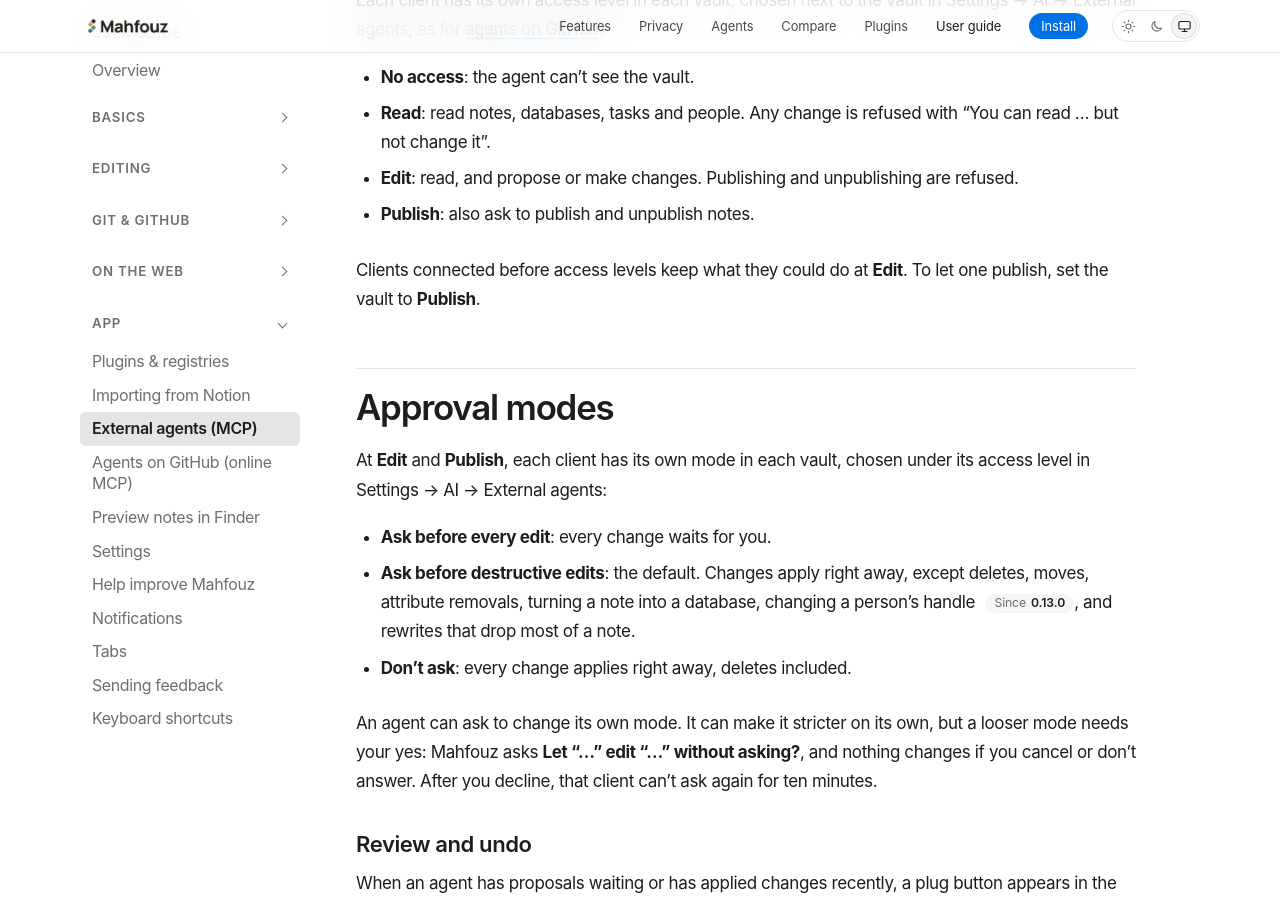
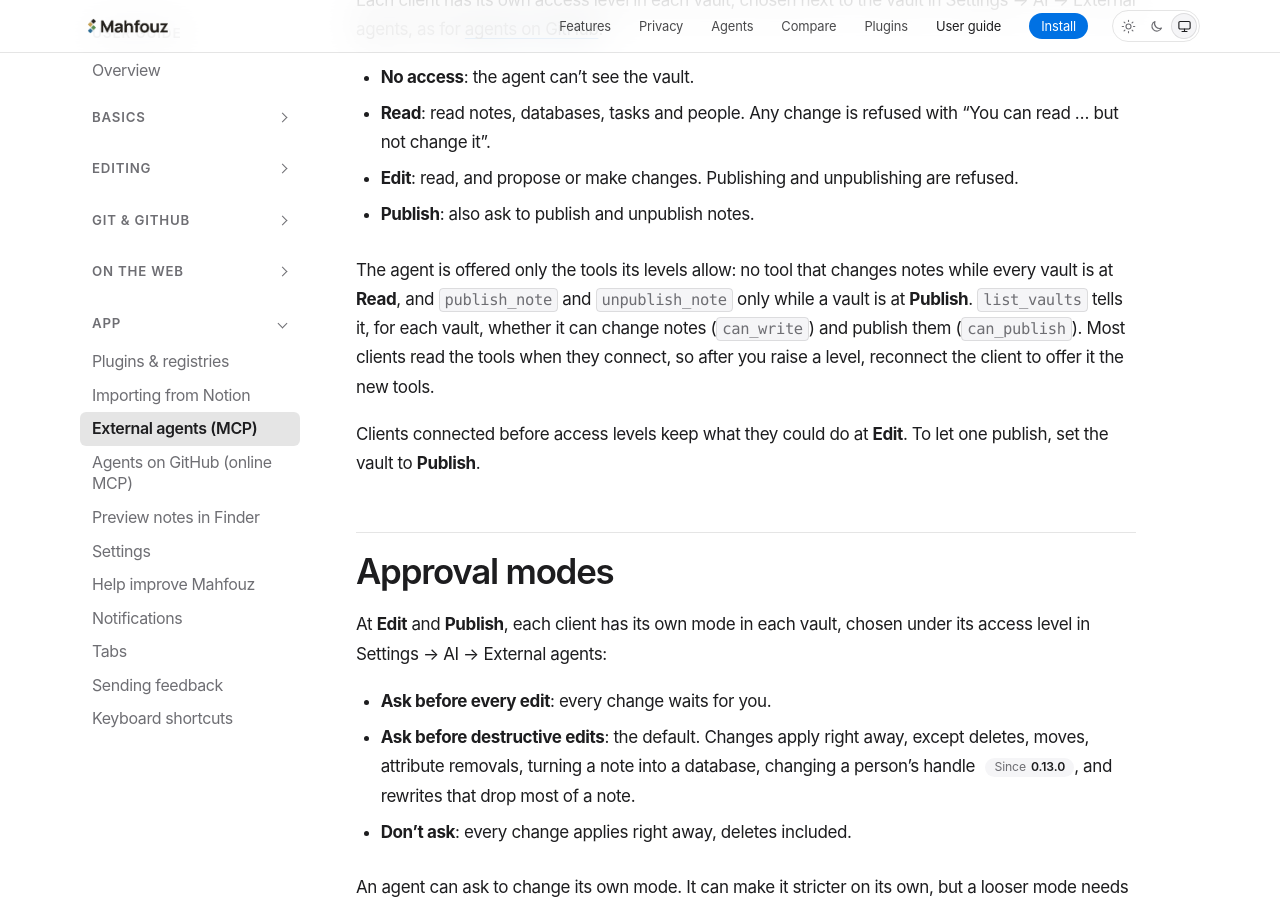
Before and after one commit to mahfouz-app/docs, a Jekyll site: the page built from guide/external-agents.md, in a window 1280 px wide and 900 px high, scrolled down 2462 px. Built offline with Jekyll 4.4.1, drawn with Linux system fonts in a browser that asks for light colours.

Commit message:
guide: local agents see only the tools their levels allow
Co-Authored-By: Claude Opus 5.5 <noreply@anthropic.com>

```diff
--- a/guide/external-agents.md
+++ b/guide/external-agents.md
@@ -107,6 +107,13 @@ vault in Settings → AI → External agents, as for
 - **Edit**: read, and propose or make changes. Publishing and unpublishing
   are refused.
 - **Publish**: also ask to publish and unpublish notes.
+
+The agent is offered only the tools its levels allow: no tool that changes
+notes while every vault is at **Read**, and `publish_note` and
+`unpublish_note` only while a vault is at **Publish**. `list_vaults` tells
+it, for each vault, whether it can change notes (`can_write`) and publish
+them (`can_publish`). Most clients read the tools when they connect, so
+after you raise a level, reconnect the client to offer it the new tools.
 
 Clients connected before access levels keep what they could do at
 **Edit**. To let one publish, set the vault to **Publish**.
```
